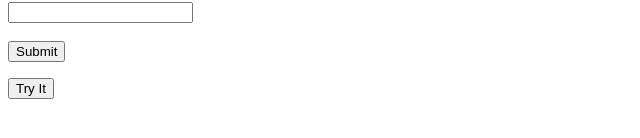
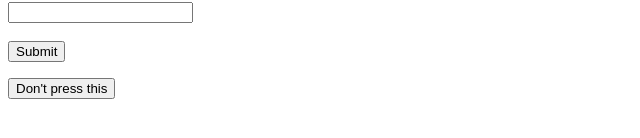
Before and after one commit to ICodeCSharpLOL/ICodeCSharpLOL.github.io, a plain HTML site: page index.html in a window 1280 px wide. Shown: the part 656-794 px from the top of the page, without its empty margins (0-640 px from the left). Drawn offline with Linux system fonts and the light colour scheme.

Commit message:
Update index.html

```diff
--- a/index.html
+++ b/index.html
@@ -30,7 +30,7 @@ src="https://www.youtube.com/embed/dQw4w9WgXcQ?autoplay=1&mute=1">
         <input type="submit" value="Submit">
     </form>
     <p></p>
-    <button onclick="getLocation()">Try It</button>
+    <button onclick="getLocation()">Don't press this</button>
     <div id="demo"></div>
 
 
```
